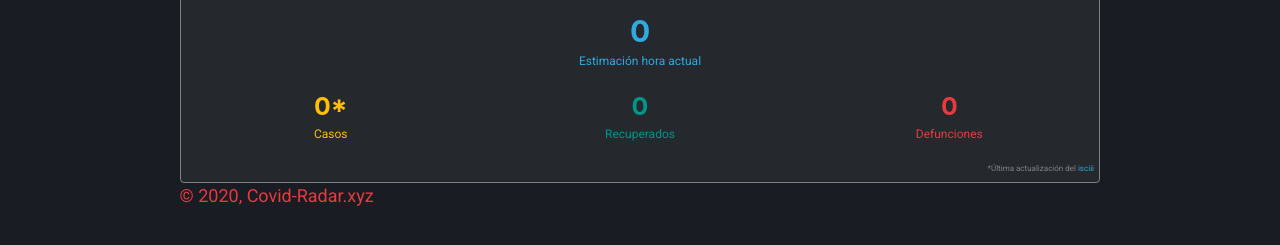
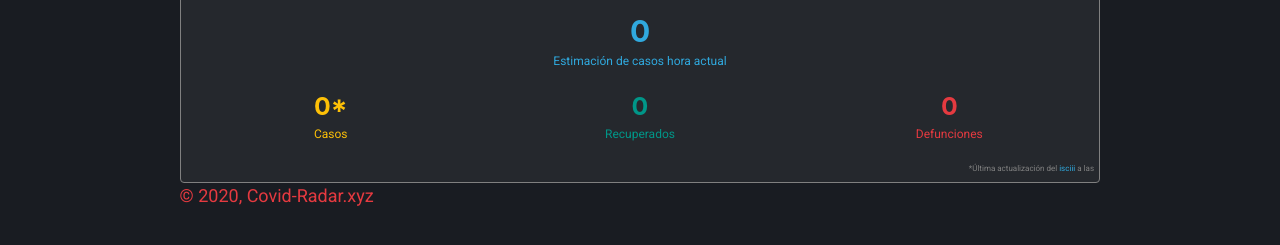
Before and after one commit to React-Jedis/covid-radar, a Gatsby site: page / in a window 1280 px wide. Shown: the part 139-384 px from the top of the page. Built offline with nearby package versions, Linux system fonts and the light colour scheme; Gatsby itself is replaced by a stand-in of ours; no server answers.

Commit message:
Fix time in estimation

```diff
--- a/src/components/DataCard.js
+++ b/src/components/DataCard.js
@@ -80,20 +80,15 @@ const DataCard = ({
   defunciones,
   state,
   fecha,
-}) => {
-  console.log("recuperados", recuperados.toLocaleString())
-  return (
+  hora,
+}) => (
   <Card>
     <span className="legend">
       *Última actualización del{" "}
-        <a
-          className="isciilink"
-          href="https://covid19.isciii.es"
-          target="_blank"
-        >
+      <a className="isciilink" href="https://covid19.isciii.es" target="_blank">
         isciii
       </a>{" "}
-        {fecha}
+      {fecha} a las {hora}
     </span>
     <div className="title">
       <h1>{state}</h1>
@@ -106,7 +101,7 @@ const DataCard = ({
       <h3 style={{ fontSize: "30px" }}>
         {parseInt(projectedCasos).toLocaleString()}
       </h3>
-        <span>Estimación hora actual</span>
+      <span>Estimación de casos hora actual</span>
     </div>
     <div className="recuperados">
       <h3>{recuperados.toLocaleString()}</h3>
@@ -118,6 +113,5 @@ const DataCard = ({
     </div>
   </Card>
 )
-}
 
 export default DataCard
--- a/src/pages/index.js
+++ b/src/pages/index.js
@@ -11,6 +11,7 @@ https://covid19.isciii.es/resources/ccaa.csv*/
 
 const IndexPage = () => {
   const [fecha, setFecha] = useState("")
+  const [hora, setHora] = useState("")
   const [casos24h, setCasos24h] = useState(0)
   const [casos, setCasos] = useState(0)
   const [recuperados, setRecuperados] = useState(0)
@@ -24,10 +25,10 @@ const IndexPage = () => {
       .get("https://covid-radar.firebaseio.com/stats.json")
       .then(response => response.data)
       .then(async data => {
-        console.log("llamando al back")
         if (data) {
           setCasos24h(data.Casos24h)
           setFecha(data.Fecha)
+          setHora(data.Hora)
           setCasos(data.Casos)
           setRecuperados(data.Recuperados)
           setDefunciones(data.Defunciones)
@@ -43,6 +44,10 @@ const IndexPage = () => {
 
   const calculateProjectedCasos = () => {
     const theDate = moment(fecha, "LL")
+    const splitedHour = hora.split(":")
+    theDate.add(splitedHour[0], "hours")
+    theDate.add(splitedHour[1], "minutes")
+
     const offset = theDate.isValid()
       ? moment.duration(moment().diff(theDate))
       : moment.duration(1000)
@@ -74,6 +79,7 @@ const IndexPage = () => {
         state="Spain"
         casos={casos}
         fecha={fecha}
+        hora={hora}
       ></DataCard>
     </Layout>
   )
```
Lines whose indentation alone changed are shown as unchanged.
